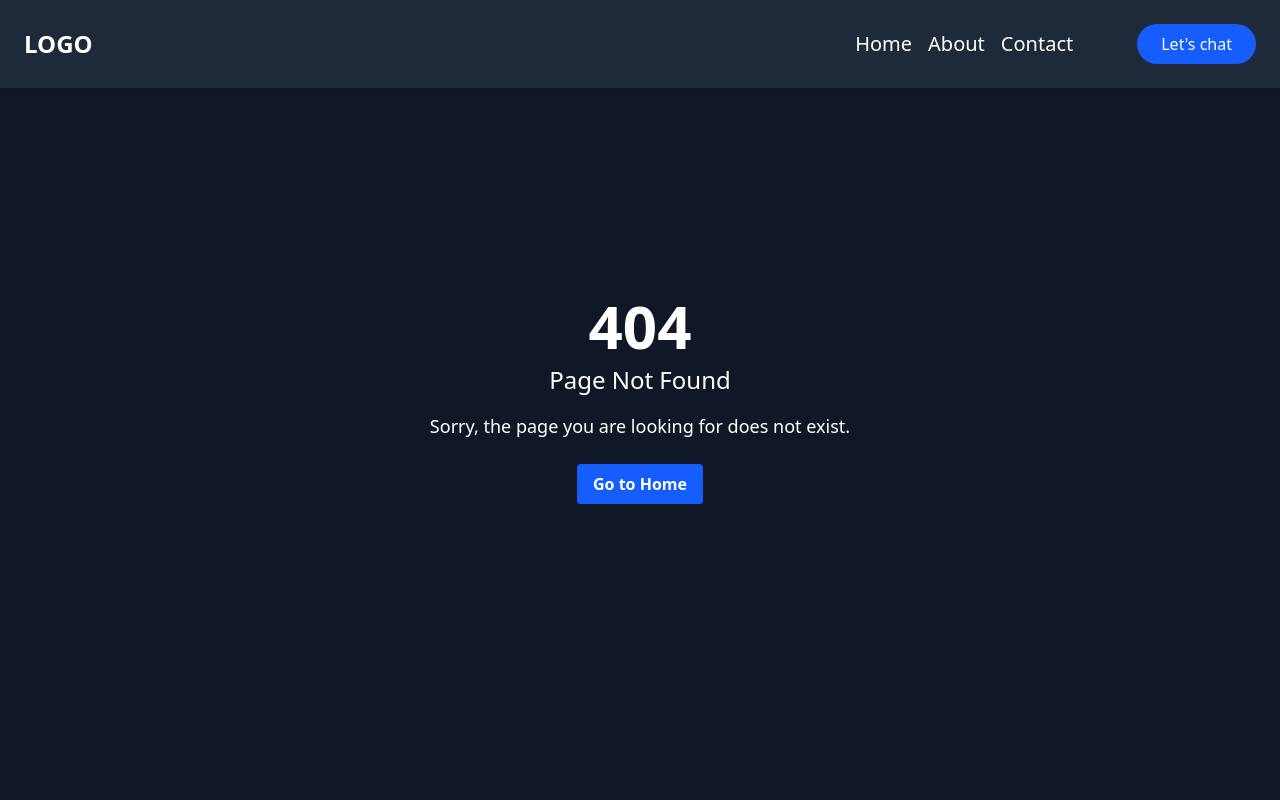
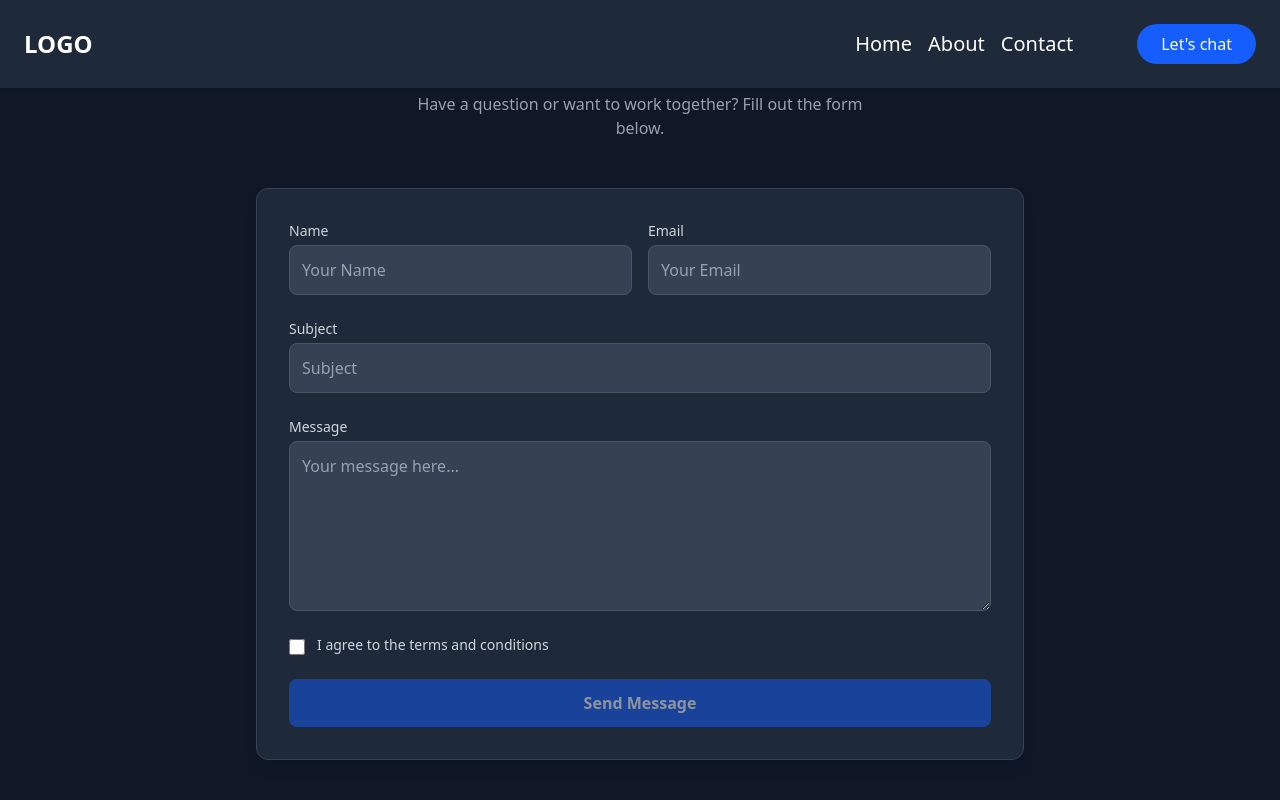
Before and after one commit to Asadul1120/myAppF, a React (Vite) app: page /contact in a window 1280 px wide. Shown: the top 800 px of the page. Built offline with nearby package versions, Linux system fonts and the light colour scheme.

Commit message:
add  scorll contact

```diff
--- a/src/App.jsx
+++ b/src/App.jsx
@@ -3,11 +3,13 @@ import "./App.css";
 import { Outlet } from "react-router-dom";
 import Header from "./components/Header";
 import Footer from "./components/Footer";
+import ScrollToTop from "./components/ScrollToTop";
 
 function App() {
   return (
     <>
       <Header />
+      <ScrollToTop />
       <Outlet />
       <Footer />
     </>
--- /dev/null
+++ b/src/components/ScrollToTop.jsx
@@ -0,0 +1,15 @@
+// src/components/ScrollToTop.jsx
+import { useEffect } from "react";
+import { useLocation } from "react-router-dom";
+
+function ScrollToTop() {
+  const { pathname } = useLocation();
+
+  useEffect(() => {
+    window.scrollTo(0, 0);
+  }, [pathname]);
+
+  return null;
+}
+
+export default ScrollToTop;
--- /dev/null
+++ b/src/pages/Contact.jsx
@@ -0,0 +1,202 @@
+import { useState } from "react";
+
+const Contact = () => {
+  const [formData, setFormData] = useState({
+    name: "",
+    email: "",
+    subject: "",
+    message: "",
+    agreeTerms: false,
+  });
+
+  const [isSubmitting, setIsSubmitting] = useState(false);
+  const [submitStatus, setSubmitStatus] = useState(null);
+
+  const handleChange = (e) => {
+    const { name, value, type, checked } = e.target;
+    setFormData((prev) => ({
+      ...prev,
+      [name]: type === "checkbox" ? checked : value,
+    }));
+  };
+
+  const handleSubmit = async (e) => {
+    e.preventDefault();
+    setIsSubmitting(true);
+    setSubmitStatus(null);
+
+
+
+    try {
+      // Simulate form submission (replace with actual API call)
+      await new Promise((resolve) => setTimeout(resolve, 1000));
+
+      // Reset form on successful submission
+      setFormData({
+        name: "",
+        email: "",
+        subject: "",
+        message: "",
+        agreeTerms: false,
+      });
+      setSubmitStatus({ success: true, message: "Message sent successfully!" });
+    } catch (error) {
+      setSubmitStatus({
+        success: false,
+        message: "Failed to send message. Please try again.",
+      });
+    } finally {
+      setIsSubmitting(false);
+    }
+  };
+
+  return (
+    <div className="  px-4 sm:px-6 lg:px-8 py-8 md:py-12 bg-gray-900 min-h-screen">
+      <div className="text-center mb-8 md:mb-12">
+        <h2 className="text-2xl md:text-3xl font-bold text-white mb-2">
+          Get in Touch
+        </h2>
+        <p className="text-gray-400 max-w-md mx-auto">
+          Have a question or want to work together? Fill out the form below.
+        </p>
+      </div>
+
+      <form
+        onSubmit={handleSubmit}
+        className=" mx-auto max-w-3xl  bg-gray-800 p-6 md:p-8 rounded-xl  flex  flex-col gap-6 shadow-lg border border-gray-700"
+      >
+        {submitStatus && (
+          <div
+            className={`p-3 rounded-lg ${
+              submitStatus.success
+                ? "bg-green-900/80 text-green-200"
+                : "bg-red-900/80 text-red-200"
+            }`}
+          >
+            {submitStatus.message}
+          </div>
+        )}
+
+        <div className="grid grid-cols-1 md:grid-cols-2 gap-4">
+          <div className="flex flex-col gap-1">
+            <label htmlFor="name" className="text-gray-300 text-sm">
+              Name
+            </label>
+            <input
+              type="text"
+              id="name"
+              name="name"
+              placeholder="Your Name"
+              value={formData.name}
+              onChange={handleChange}
+              className="w-full p-3 rounded-lg bg-gray-700 text-white focus:outline-none focus:ring-2 focus:ring-blue-500 border border-gray-600 placeholder-gray-400"
+              required
+            />
+          </div>
+          <div className="flex flex-col gap-1">
+            <label htmlFor="email" className="text-gray-300 text-sm">
+              Email
+            </label>
+            <input
+              type="email"
+              id="email"
+              name="email"
+              placeholder="Your Email"
+              value={formData.email}
+              onChange={handleChange}
+              className="w-full p-3 rounded-lg bg-gray-700 text-white focus:outline-none focus:ring-2 focus:ring-blue-500 border border-gray-600 placeholder-gray-400"
+              required
+            />
+          </div>
+        </div>
+
+        <div className="flex flex-col gap-1">
+          <label htmlFor="subject" className="text-gray-300 text-sm">
+            Subject
+          </label>
+          <input
+            type="text"
+            id="subject"
+            name="subject"
+            placeholder="Subject"
+            value={formData.subject}
+            onChange={handleChange}
+            className="p-3 rounded-lg bg-gray-700 text-white focus:outline-none focus:ring-2 focus:ring-blue-500 border border-gray-600 placeholder-gray-400"
+            required
+          />
+        </div>
+
+        <div className="flex flex-col gap-1">
+          <label htmlFor="message" className="text-gray-300 text-sm">
+            Message
+          </label>
+          <textarea
+            id="message"
+            name="message"
+            placeholder="Your message here..."
+            rows="6"
+            value={formData.message}
+            onChange={handleChange}
+            className="p-3 rounded-lg bg-gray-700 text-white focus:outline-none focus:ring-2 focus:ring-blue-500 border border-gray-600 placeholder-gray-400"
+            required
+          ></textarea>
+        </div>
+
+        <div className="flex items-start gap-3 text-sm">
+          <input
+            type="checkbox"
+            id="agreeTerms"
+            name="agreeTerms"
+            checked={formData.agreeTerms}
+            onChange={handleChange}
+            className="mt-1 w-4 h-4 accent-blue-500 rounded focus:ring-blue-500 border-gray-600"
+            required
+          />
+          <label htmlFor="agreeTerms" className="text-gray-300">
+            I agree to the terms and conditions
+          </label>
+        </div>
+
+        <button
+          type="submit"
+          disabled={isSubmitting || !formData.agreeTerms}
+          className={`bg-blue-600 hover:bg-blue-700 text-white font-semibold py-3 px-4 rounded-lg transition duration-300 flex items-center justify-center ${
+            isSubmitting || !formData.agreeTerms
+              ? "opacity-50 cursor-not-allowed"
+              : "hover:shadow-lg hover:shadow-blue-500/20"
+          }`}
+        >
+          {isSubmitting ? (
+            <span className="flex items-center justify-center gap-2">
+              <svg
+                className="animate-spin h-5 w-5 text-white"
+                xmlns="http://www.w3.org/2000/svg"
+                fill="none"
+                viewBox="0 0 24 24"
+              >
+                <circle
+                  className="opacity-25"
+                  cx="12"
+                  cy="12"
+                  r="10"
+                  stroke="currentColor"
+                  strokeWidth="4"
+                ></circle>
+                <path
+                  className="opacity-75"
+                  fill="currentColor"
+                  d="M4 12a8 8 0 018-8V0C5.373 0 0 5.373 0 12h4zm2 5.291A7.962 7.962 0 014 12H0c0 3.042 1.135 5.824 3 7.938l3-2.647z"
+                ></path>
+              </svg>
+              Sending...
+            </span>
+          ) : (
+            "Send Message"
+          )}
+        </button>
+      </form>
+    </div>
+  );
+};
+
+export default Contact;
--- a/src/router/router.jsx
+++ b/src/router/router.jsx
@@ -3,6 +3,7 @@ import App from "../App";
 import HomePage from "../pages/HomePage";
 import NotFound from "../components/NotFound";
 import ServicesDetails from "../pages/ServicesDetails";
+import Contact from "../pages/Contact";
 
 const router = createBrowserRouter([
   {
@@ -14,6 +15,10 @@ const router = createBrowserRouter([
         path: "/",
         index: true,
         element: <HomePage />,
+      },
+      {
+        path: "/contact",
+        element: <Contact />,
       },
       {
         path: "/services/:id",
```
